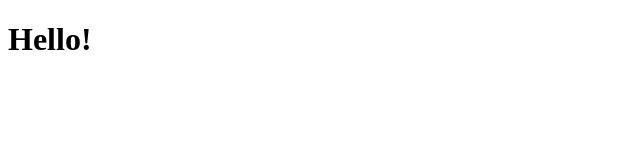
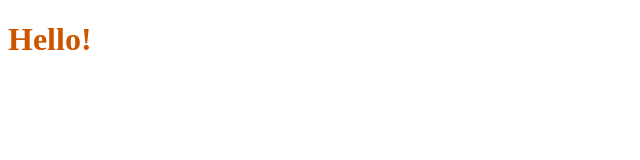
Before and after one commit to Negodiaev/deploy-test, a plain HTML site: page docs/index.html in a window 1280 px wide. Shown: the whole page, without its empty margins (0-640 px from the left). Drawn offline with Linux system fonts and the light colour scheme.

```diff
--- a/docs/index.html
+++ b/docs/index.html
@@ -7,6 +7,6 @@
   <title>Deploy test</title>
 </head>
 <body>
-  <h1>Hello!</h1>
+  <h1 style="color: #c50">Hello!</h1>
 </body>
 </html>
```
